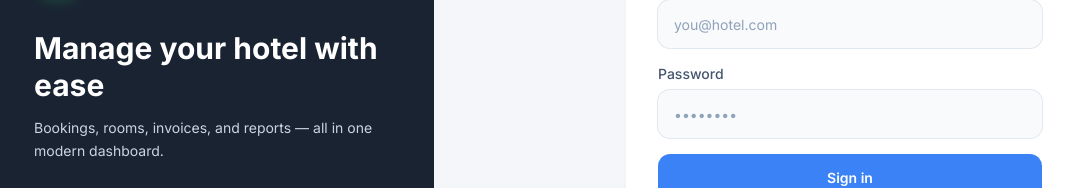
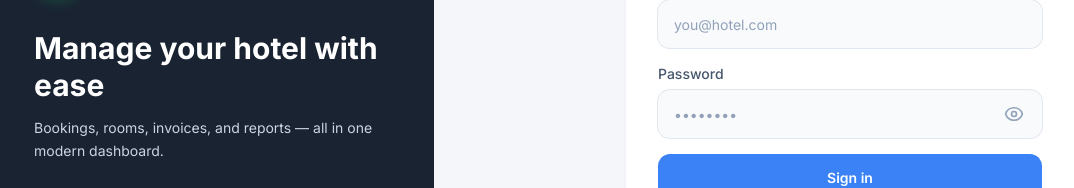
Before and after one commit to Pranta-20-2/Lugin-Golden-Hotel-Project, a Next.js app: page /login in a window 1280 px wide. Shown: the part 350-538 px from the top of the page, without its empty margins (14-1088 px from the left). Built offline with nearby package versions, Linux system fonts and the light colour scheme.

Commit message:
Add password visibility toggle to login page and implement Eye icons

```diff
--- a/app/login/page.tsx
+++ b/app/login/page.tsx
@@ -3,7 +3,7 @@
 import { useState } from "react";
 import { useRouter } from "next/navigation";
 import { createClient } from "@/lib/supabase/client";
-import { BuildingIcon } from "@/components/ui/icons";
+import { BuildingIcon, EyeIcon, EyeOffIcon } from "@/components/ui/icons";
 import ProcessLoader from "@/components/ui/ProcessLoader";
 
 export default function LoginPage() {
@@ -12,6 +12,7 @@
   const [password, setPassword] = useState("");
   const [error, setError] = useState<string | null>(null);
   const [loading, setLoading] = useState(false);
+  const [showPassword, setShowPassword] = useState(false);
 
   async function handleSubmit(e: React.FormEvent) {
     e.preventDefault();
@@ -84,15 +85,29 @@
               <label htmlFor="password" className="mb-1.5 block text-sm font-medium text-slate-600">
                 Password
               </label>
+              <div className="relative">
                 <input
                   id="password"
-                type="password"
+                  type={showPassword ? "text" : "password"}
                   required
                   value={password}
                   onChange={(e) => setPassword(e.target.value)}
-                className={inputClass}
+                  className={`${inputClass} pr-12`}
                   placeholder="••••••••"
                 />
+                <button
+                  type="button"
+                  onClick={() => setShowPassword((prev) => !prev)}
+                  className="absolute right-3 top-1/2 -translate-y-1/2 rounded-lg p-1.5 text-slate-400 transition hover:bg-slate-100 hover:text-slate-600"
+                  aria-label={showPassword ? "Hide password" : "Show password"}
+                >
+                  {showPassword ? (
+                    <EyeOffIcon className="h-5 w-5" />
+                  ) : (
+                    <EyeIcon className="h-5 w-5" />
+                  )}
+                </button>
+              </div>
             </div>
             {error && (
               <p className="rounded-lg bg-red-50 px-3 py-2 text-sm text-red-600" role="alert">
--- a/components/ui/icons.tsx
+++ b/components/ui/icons.tsx
@@ -111,3 +111,20 @@
     </svg>
   );
 }
+
+export function EyeIcon({ className }: IconProps) {
+  return (
+    <svg className={className} fill="none" viewBox="0 0 24 24" stroke="currentColor" strokeWidth={2}>
+      <path strokeLinecap="round" strokeLinejoin="round" d="M2.036 12.322a1.012 1.012 0 010-.639C3.423 7.51 7.36 4.5 12 4.5c4.638 0 8.573 3.007 9.963 7.178.07.207.07.431 0 .639C20.577 16.49 16.64 19.5 12 19.5c-4.638 0-8.573-3.007-9.963-7.178z" />
+      <path strokeLinecap="round" strokeLinejoin="round" d="M15 12a3 3 0 11-6 0 3 3 0 016 0z" />
+    </svg>
+  );
+}
+
+export function EyeOffIcon({ className }: IconProps) {
+  return (
+    <svg className={className} fill="none" viewBox="0 0 24 24" stroke="currentColor" strokeWidth={2}>
+      <path strokeLinecap="round" strokeLinejoin="round" d="M3.98 8.223A10.477 10.477 0 001.934 12C3.226 16.338 7.244 19.5 12 19.5c.993 0 1.953-.138 2.863-.395M6.228 6.228A10.45 10.45 0 0112 4.5c4.756 0 8.773 3.162 10.065 7.498a10.523 10.523 0 01-4.293 5.774M6.228 6.228L3 3m3.228 3.228l3.65 3.65m7.894 7.894L21 21m-3.228-3.228l-3.65-3.65m0 0a3 3 0 10-4.243-4.243m4.242 4.242L9.88 9.88" />
+    </svg>
+  );
+}
```
Lines whose indentation alone changed are shown as unchanged.
